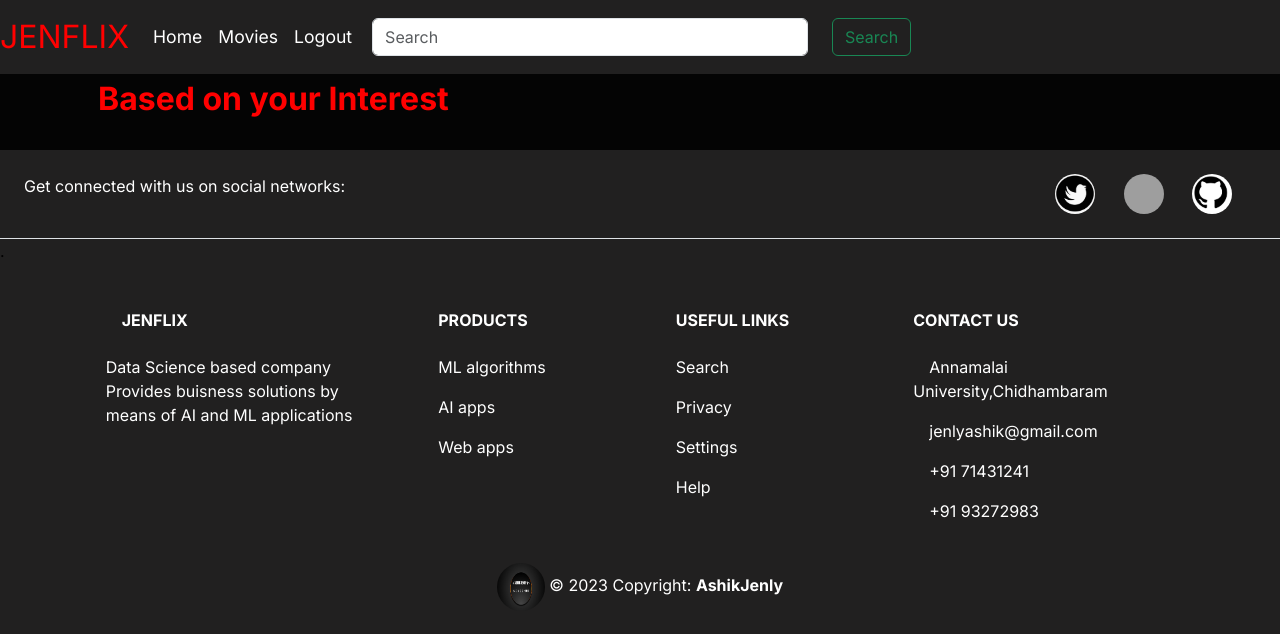
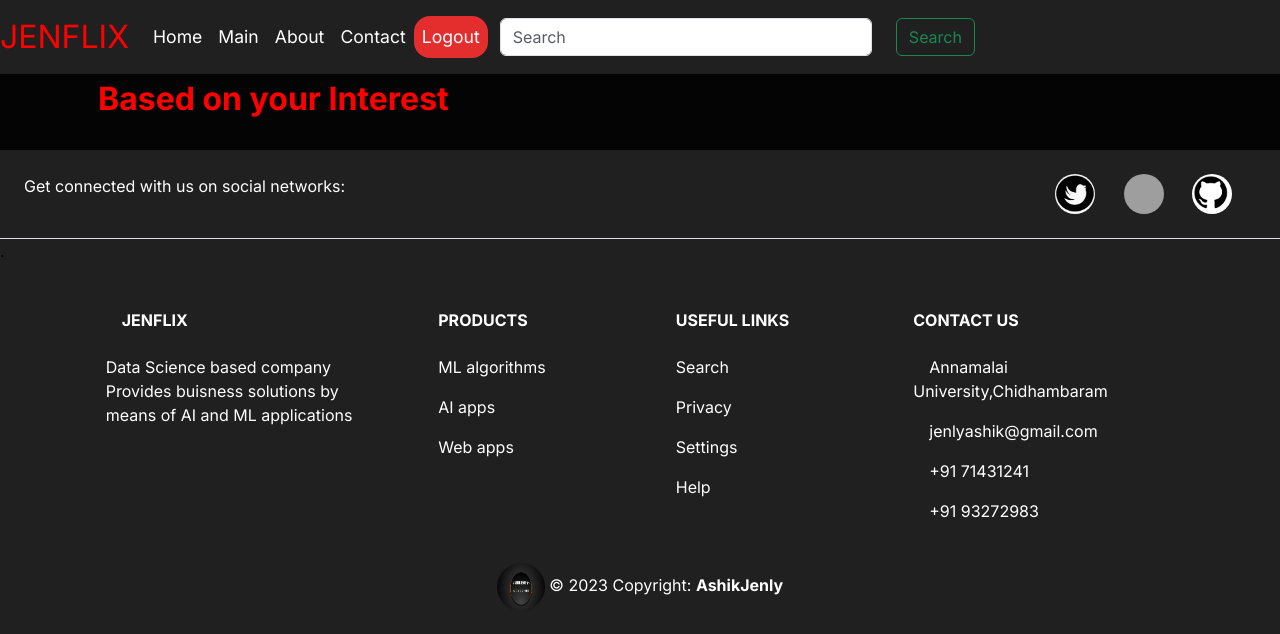
Before and after one commit to AshikJenly/PROJECTS, a Django app: template PROJECT-1/UserInterface/Reccommender/Search/templates/Movies/movies.html in a window 1280 px wide. Shown: the top 634 px of the page. Run offline with Django 3.2, Linux system fonts and the light colour scheme; the template is opened without the code that fills it, so the values that code supplies are empty; parts of the project's set-up code (start-up, migrations or seed data) failed here and were passed over; some libraries are stand-ins or nearby versions; grey boxes are pictures that could not be loaded.

Commit message:
Designes logout in movies page

```diff
--- a/PROJECT-1/UserInterface/Reccommender/Search/templates/Movies/movie_foot.html
+++ b/PROJECT-1/UserInterface/Reccommender/Search/templates/Movies/movie_foot.html
@@ -61,7 +61,7 @@
           <div class="col-md-3 col-lg-4 col-xl-3 mx-auto mb-4">
             <!-- Content -->
             <h6 class="text-uppercase fw-bold mb-4">
-              <i class="fas fa-gem me-3"></i>JENFLIX
+              <i class="fas fa-gem me-3" id="for_href_about"></i>JENFLIX
             </h6>
             <p>
               Data Science based company Provides buisness solutions by means of AI and ML applications
@@ -112,7 +112,7 @@
           <!-- Grid column -->
           <div class="col-md-4 col-lg-3 col-xl-3 mx-auto mb-md-0 mb-4">
             <!-- Links -->
-            <h6 class="text-uppercase fw-bold mb-4">Contact Us</h6>
+            <h6 class="text-uppercase fw-bold mb-4" id="for_href_contact">Contact Us</h6>
             <p><i class="fas fa-home me-3"></i>Annamalai University,Chidhambaram</p>
             <p>
               <i class="fas fa-envelope me-3"></i>
--- a/PROJECT-1/UserInterface/Reccommender/Search/templates/Movies/movie_nav.html
+++ b/PROJECT-1/UserInterface/Reccommender/Search/templates/Movies/movie_nav.html
@@ -40,11 +40,19 @@
           <a class="nav-link" href={{BASE_URL}}>Home</a>
         </li>
         <li class="nav-item">
-          <a class="nav-link" href={{BASE_URL}}movies>Movies</a>
+          <a class="nav-link" href={{BASE_URL}}movies>Main</a>
         </li>
+
         <li class="nav-item">
-          <a class="nav-link" href={{BASE_URL}}logout>Logout</a>
-        </li>
+          <a class="nav-link" href="#for_href_about">About</a>
+      </li>
+      <li class="nav-item">
+          <a class="nav-link" href="#for_href_contact">Contact</a>
+      </li>
+
+      <li class="nav-item" style="background-color: rgb(228, 46, 46);border-radius: 1rem;">
+        <a class="nav-link" href={{BASE_URL}}logout>Logout</a>
+      </li>
 
       </ul>
     <div class="container">
@@ -59,6 +67,7 @@
           </div>
         </div>
       </form>
+
     </div>
     </div>
   </nav>
--- a/PROJECT-1/UserInterface/Reccommender/Search/views.py
+++ b/PROJECT-1/UserInterface/Reccommender/Search/views.py
@@ -30,7 +30,6 @@
                 context={'movies':movies,'ishome':True,'BASE_URL':BASE_URL}
                 return render(request,"Movies/movies.html",context)
         else:
-
             return redirect(BASE_URL)
             # return render(request,'front/home.html',{'log':True,'reg':False,'otp':False,'Message':"You have to login first!"})#after database code ,render movie page
     except:
--- a/PROJECT-1/UserInterface/Reccommender/templates/front/nav.html
+++ b/PROJECT-1/UserInterface/Reccommender/templates/front/nav.html
@@ -45,7 +45,9 @@
                 <li class="nav-item">
                     <a class="nav-link" href={{BASE_URL}}>Login</a>
                 </li>
-
+                <li class="nav-item">
+                    <a class="nav-link" href={{BASE_URL}}logout>Logout</a>
+                  </li>
                 <li class="nav-item">
                     <a class="nav-link" href={{BASE_URL}}Register>Register</a>
                 </li>
```
Also changed, not shown: PROJECT-1/UserInterface/Reccommender/db.sqlite3.
